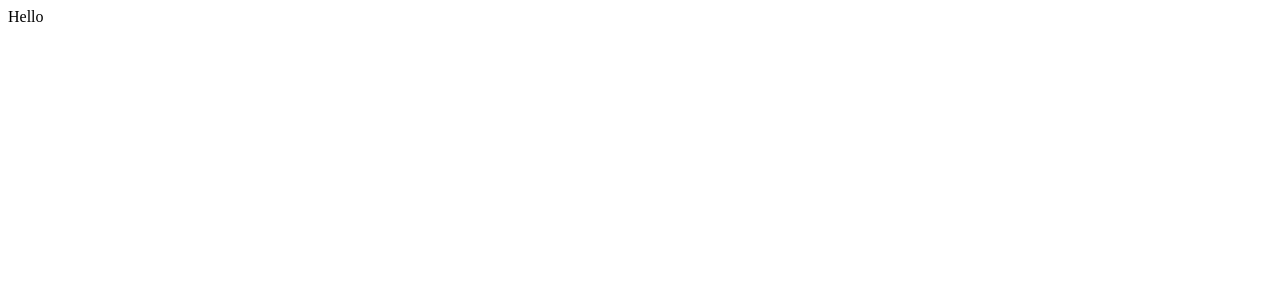
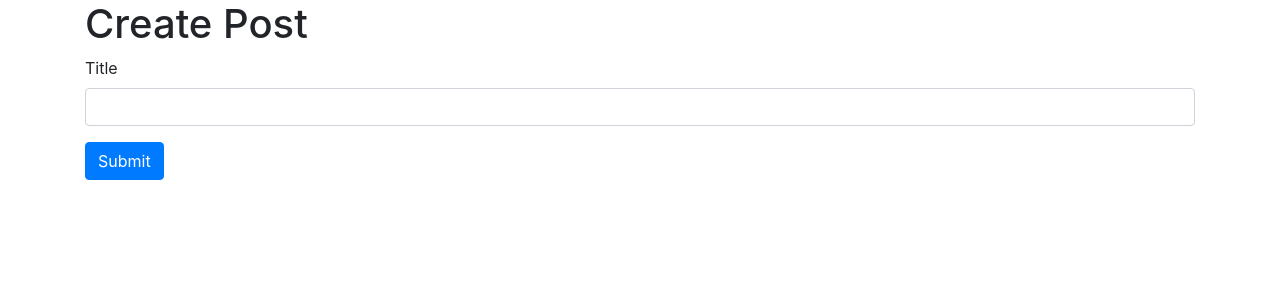
Before and after one commit to guillaumemaiano/MicroservicesUdemyCourse, a React (Create React App) app in the folder part1/blog/client/: page / in a window 1280 px wide. Shown: the top 300 px of the page. Built offline with nearby package versions, Linux system fonts and the light colour scheme.

Commit message:
Skeleton form

```diff
--- a/part1/blog/client/public/index.html
+++ b/part1/blog/client/public/index.html
@@ -25,6 +25,8 @@
       Learn how to configure a non-root public URL by running `npm run build`.
     -->
     <title>React App</title>
+    <!-- CSS Bootstrap -->
+    <link rel="stylesheet" href="https://stackpath.bootstrapcdn.com/bootstrap/4.5.0/css/bootstrap.min.css" integrity="sha384-9aIt2nRpC12Uk9gS9baDl411NQApFmC26EwAOH8WgZl5MYYxFfc+NcPb1dKGj7Sk" crossorigin="anonymous">
   </head>
   <body>
     <noscript>You need to enable JavaScript to run this app.</noscript>
--- a/part1/blog/client/src/App.js
+++ b/part1/blog/client/src/App.js
@@ -1,5 +1,9 @@
 import React from 'react';
+import PostCreate from './PostCreate';
 
 export default() => {
-	return <div>Hello</div>;
+	return <div className='container'>
+		<h1>Create Post</h1>
+		<PostCreate/>
+	</div>;
 };
--- /dev/null
+++ b/part1/blog/client/src/PostCreate.js
@@ -0,0 +1,13 @@
+import React from 'react';
+
+export default() => {
+  return <div>
+         <form>
+          <div className='form-group'>
+		<label>Title</label>
+		<input className="form-control"/>
+          </div>
+          <button className="btn btn-primary">Submit</button>
+         </form>
+         </div>;
+};
```
